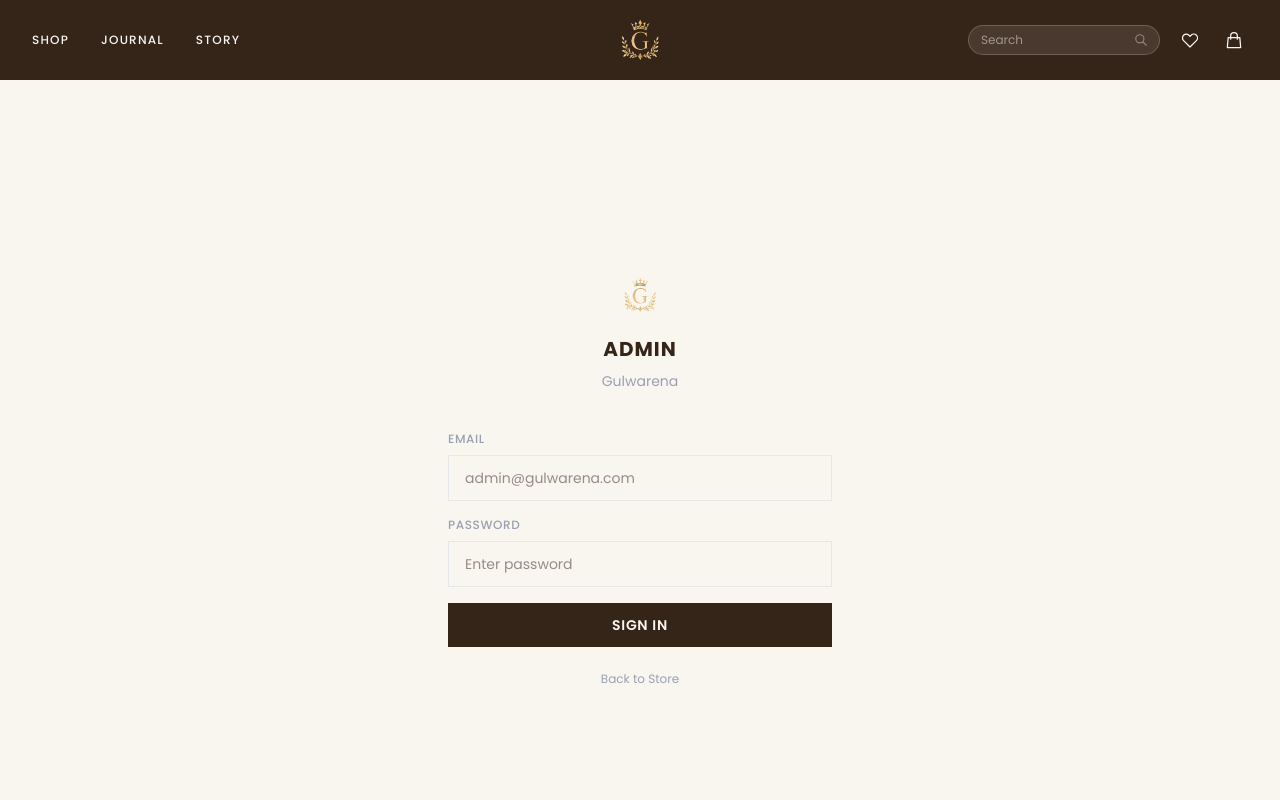
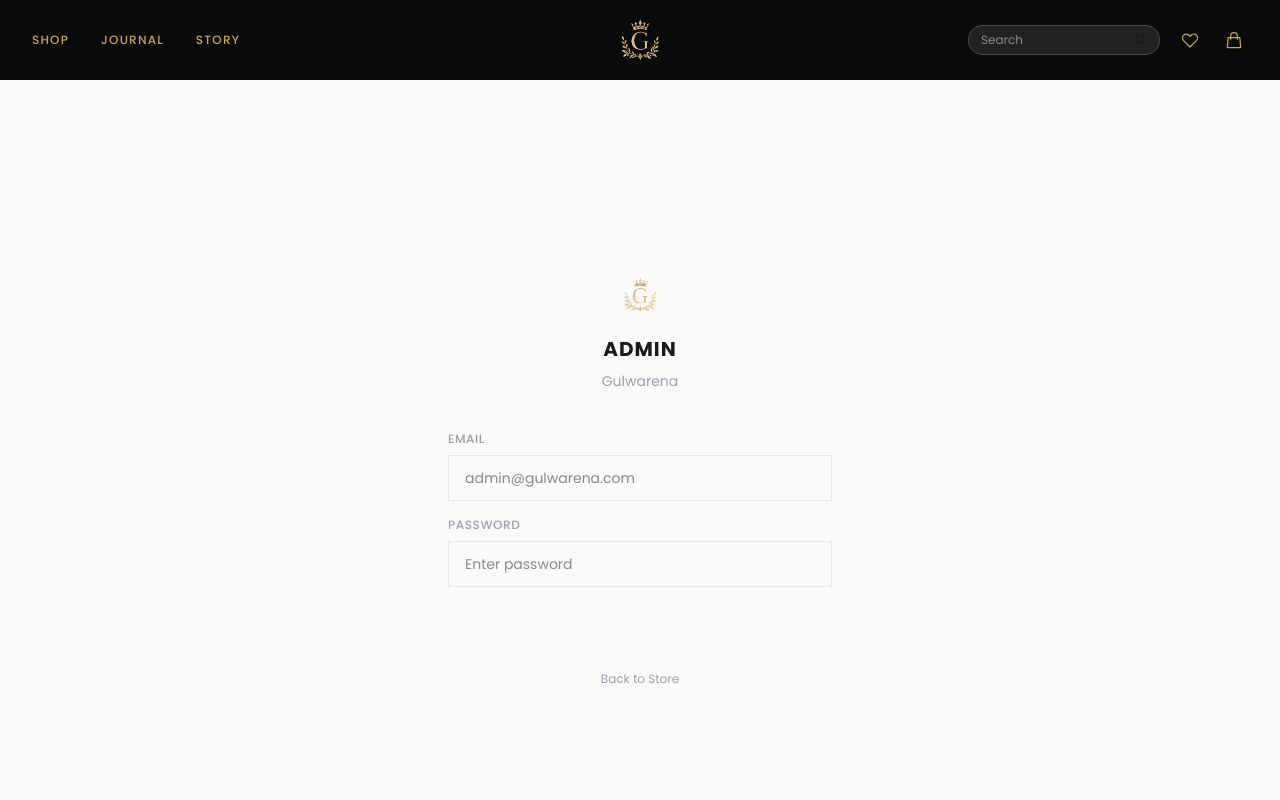
Before and after one commit to SyabAhmad/MallowAndManor, a React (Vite) app: page /admin/login in a window 1280 px wide. Shown: the top 800 px of the page. Built offline with nearby package versions, Linux system fonts and the light colour scheme; no server answers.

Commit message:
rebrand: black and gold color scheme

```diff
--- a/src/components/Navigation.jsx
+++ b/src/components/Navigation.jsx
@@ -15,14 +15,14 @@
   };
 
   return (
-    <nav className="bg-brand-walnut sticky top-0 z-50">
+    <nav className="sticky top-0 z-50" style={{backgroundColor: '#0A0A0A'}}>
       <div className="max-w-7xl mx-auto px-6 lg:px-8">
         <div className="flex items-center justify-between h-20">
           {/* Mobile menu button */}
           <button
             onClick={() => setIsMobileMenuOpen(!isMobileMenuOpen)}
             className="md:hidden p-2 -ml-2"
-            style={{color: '#F9F6F0'}}
+            style={{color: '#C9A84C'}}
           >
             <svg className="w-5 h-5" fill="none" stroke="currentColor" viewBox="0 0 24 24">
               {isMobileMenuOpen ? (
@@ -35,13 +35,13 @@
 
           {/* Left nav links - desktop */}
           <div className="hidden md:flex items-center gap-8">
-            <Link to="/products" className="text-xs font-medium tracking-widest uppercase hover:opacity-70 transition-opacity" style={{color: '#F9F6F0'}}>
+            <Link to="/products" className="text-xs font-medium tracking-widest uppercase hover:opacity-70 transition-opacity" style={{color: '#C9A84C'}}>
               Shop
             </Link>
-            <Link to="/blog" className="text-xs font-medium tracking-widest uppercase hover:opacity-70 transition-opacity" style={{color: '#F9F6F0'}}>
+            <Link to="/blog" className="text-xs font-medium tracking-widest uppercase hover:opacity-70 transition-opacity" style={{color: '#C9A84C'}}>
               Journal
             </Link>
-            <Link to="/about" className="text-xs font-medium tracking-widest uppercase hover:opacity-70 transition-opacity" style={{color: '#F9F6F0'}}>
+            <Link to="/about" className="text-xs font-medium tracking-widest uppercase hover:opacity-70 transition-opacity" style={{color: '#C9A84C'}}>
               Story
             </Link>
           </div>
@@ -64,28 +64,28 @@
                 className="w-32 lg:w-48 px-3 py-1.5 rounded-full text-xs focus:outline-none transition-colors"
                 style={{backgroundColor: 'rgba(249,246,240,0.1)', borderColor: 'rgba(249,246,240,0.2)', color: '#F9F6F0', borderWidth: '1px'}}
               />
-              <svg className="absolute right-3 w-3.5 h-3.5 text-brand-cream/40" fill="none" stroke="currentColor" viewBox="0 0 24 24">
+              <svg className="absolute right-3 w-3.5 h-3.5 style={{color: 'rgba(201,168,76,0.5)'}}" fill="none" stroke="currentColor" viewBox="0 0 24 24">
                 <path strokeLinecap="round" strokeLinejoin="round" strokeWidth={2} d="M21 21l-6-6m2-5a7 7 0 11-14 0 7 7 0 0114 0z" />
               </svg>
             </div>
 
-            <Link to="/favorites" className="relative p-1 hover:opacity-70 transition-opacity" style={{color: '#F9F6F0'}}>
+            <Link to="/favorites" className="relative p-1 hover:opacity-70 transition-opacity" style={{color: '#C9A84C'}}>
               <svg className="w-5 h-5" fill="none" stroke="currentColor" viewBox="0 0 24 24">
                 <path strokeLinecap="round" strokeLinejoin="round" strokeWidth={1.5} d="M4.318 6.318a4.5 4.5 0 000 6.364L12 20.364l7.682-7.682a4.5 4.5 0 00-6.364-6.364L12 7.636l-1.318-1.318a4.5 4.5 0 00-6.364 0z" />
               </svg>
               {favCount > 0 && (
-                <span className="absolute -top-1 -right-1 bg-brand-champagne text-brand-cream text-[8px] rounded-full w-3.5 h-3.5 flex items-center justify-center font-bold">
+                <span className="absolute -top-1 -right-1 text-[8px] rounded-full w-3.5 h-3.5 flex items-center justify-center font-bold" style={{backgroundColor: '#C9A84C', color: '#0A0A0A'}}>
                   {favCount}
                 </span>
               )}
             </Link>
 
-            <Link to="/cart" className="relative p-1 hover:opacity-70 transition-opacity" style={{color: '#F9F6F0'}}>
+            <Link to="/cart" className="relative p-1 hover:opacity-70 transition-opacity" style={{color: '#C9A84C'}}>
               <svg className="w-5 h-5" fill="none" stroke="currentColor" viewBox="0 0 24 24">
                 <path strokeLinecap="round" strokeLinejoin="round" strokeWidth={1.5} d="M16 11V7a4 4 0 00-8 0v4M5 9h14l1 12H4L5 9z" />
               </svg>
               {cartCount > 0 && (
-                <span className="absolute -top-1 -right-1 bg-brand-walnut text-brand-cream text-[8px] rounded-full w-3.5 h-3.5 flex items-center justify-center font-bold">
+                <span className="absolute -top-1 -right-1 text-[8px] rounded-full w-3.5 h-3.5 flex items-center justify-center font-bold" style={{backgroundColor: '#0A0A0A', color: '#C9A84C'}}>
                   {cartCount}
                 </span>
               )}
@@ -96,9 +96,10 @@
 
       {/* Mobile Menu */}
       <div
-        className={`md:hidden overflow-hidden transition-all duration-300 bg-brand-walnut border-t border-brand-cream/10 ${
+        className={`md:hidden overflow-hidden transition-all duration-300 border-t border-[rgba(201,168,76,0.2)] ${
           isMobileMenuOpen ? "max-h-[60vh] py-6" : "max-h-0"
         }`}
+        style={{backgroundColor: '#0A0A0A'}}
       >
         <div className="px-6 space-y-5">
           <div className="relative">
@@ -109,19 +110,19 @@
               onChange={(e) => setSearchTerm(e.target.value)}
               onKeyDown={handleSearch}
               className="w-full px-4 py-2.5 rounded-lg text-sm focus:outline-none"
-              style={{backgroundColor: 'rgba(249,246,240,0.1)', borderColor: 'rgba(249,246,240,0.2)', color: '#F9F6F0', borderWidth: '1px'}}
+              style={{backgroundColor: 'rgba(201,168,76,0.1)', borderColor: 'rgba(201,168,76,0.2)', color: '#C9A84C', borderWidth: '1px'}}
             />
           </div>
-          <Link to="/products" onClick={() => setIsMobileMenuOpen(false)} className="block text-sm font-medium tracking-wider uppercase" style={{color: '#F9F6F0'}}>
+          <Link to="/products" onClick={() => setIsMobileMenuOpen(false)} className="block text-sm font-medium tracking-wider uppercase" style={{color: '#C9A84C'}}>
             Shop
           </Link>
-          <Link to="/blog" onClick={() => setIsMobileMenuOpen(false)} className="block text-sm font-medium tracking-wider uppercase" style={{color: '#F9F6F0'}}>
+          <Link to="/blog" onClick={() => setIsMobileMenuOpen(false)} className="block text-sm font-medium tracking-wider uppercase" style={{color: '#C9A84C'}}>
             Journal
           </Link>
-          <Link to="/about" onClick={() => setIsMobileMenuOpen(false)} className="block text-sm font-medium tracking-wider uppercase" style={{color: '#F9F6F0'}}>
+          <Link to="/about" onClick={() => setIsMobileMenuOpen(false)} className="block text-sm font-medium tracking-wider uppercase" style={{color: '#C9A84C'}}>
             Story
           </Link>
-          <Link to="/contact" onClick={() => setIsMobileMenuOpen(false)} className="block text-sm font-medium tracking-wider uppercase" style={{color: '#F9F6F0'}}>
+          <Link to="/contact" onClick={() => setIsMobileMenuOpen(false)} className="block text-sm font-medium tracking-wider uppercase" style={{color: '#C9A84C'}}>
             Contact
           </Link>
         </div>
--- a/src/index.css
+++ b/src/index.css
@@ -1,18 +1,17 @@
 @import "tailwindcss";
 
 @theme {
-  --color-brand-espresso: #22140C;
-  --color-brand-walnut: #352418;
-  --color-brand-brown: #463225;
-  --color-brand-gold: #A98353;
-  --color-brand-champagne: #E3BC87;
-  --color-brand-cream: #F9F6F0;
+  --color-brand-black: #0A0A0A;
+  --color-brand-dark: #1A1A1A;
+  --color-brand-gold: #C9A84C;
+  --color-brand-light: #F5F0E8;
+  --color-brand-cream: #FAFAF8;
   --font-family-brand: "Poppins", sans-serif;
 }
 
 body {
-  background-color: #F9F6F0;
-  color: #352418;
+  background-color: #FAFAF8;
+  color: #1A1A1A;
   font-family: var(--font-family-brand);
 }
 
@@ -44,6 +43,6 @@
   background: transparent;
 }
 ::-webkit-scrollbar-thumb {
-  background: #A98353;
+  background: #C9A84C;
   border-radius: 3px;
 }
--- a/tailwind.config.js
+++ b/tailwind.config.js
@@ -5,12 +5,11 @@
     extend: {
       colors: {
         brand: {
-          espresso: "#22140C",
-          walnut: "#352418",
-          brown: "#463225",
-          gold: "#A98353",
-          champagne: "#E3BC87",
-          cream: "#F9F6F0",
+          black: "#0A0A0A",
+          dark: "#1A1A1A",
+          gold: "#C9A84C",
+          light: "#F5F0E8",
+          cream: "#FAFAF8",
         },
       },
       fontFamily: {
```
